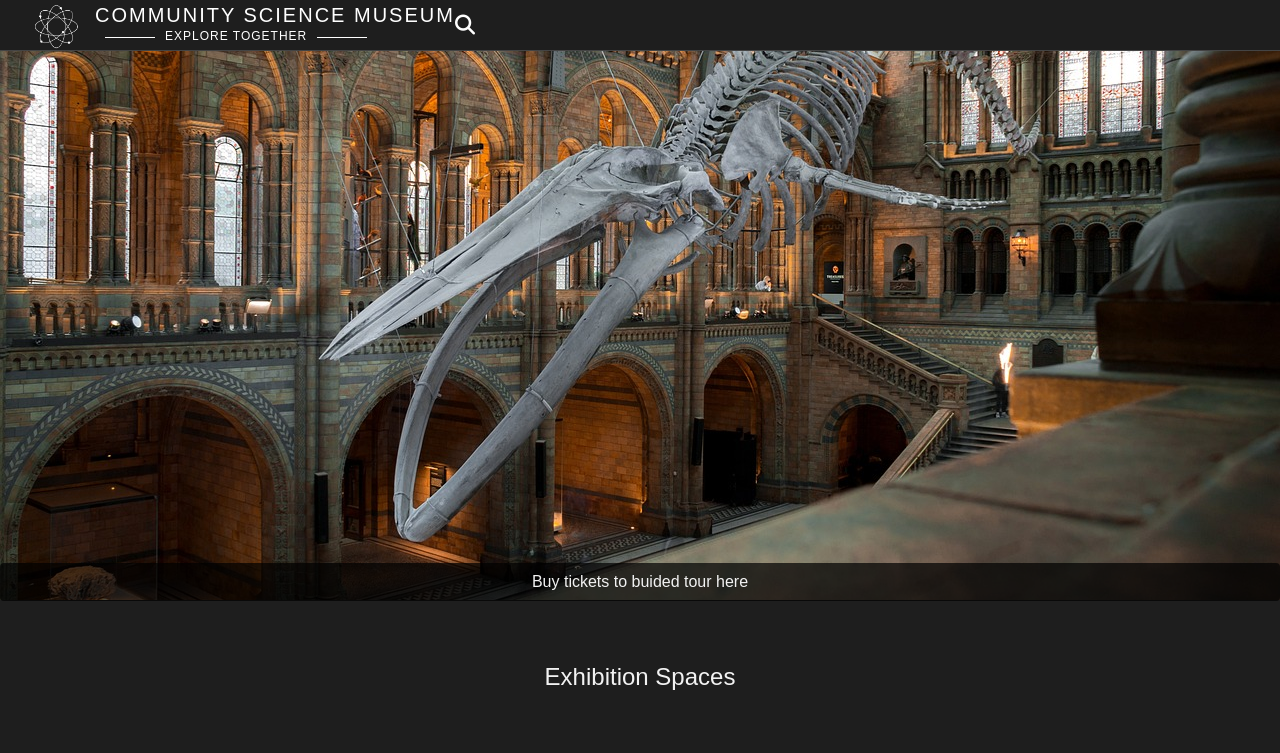
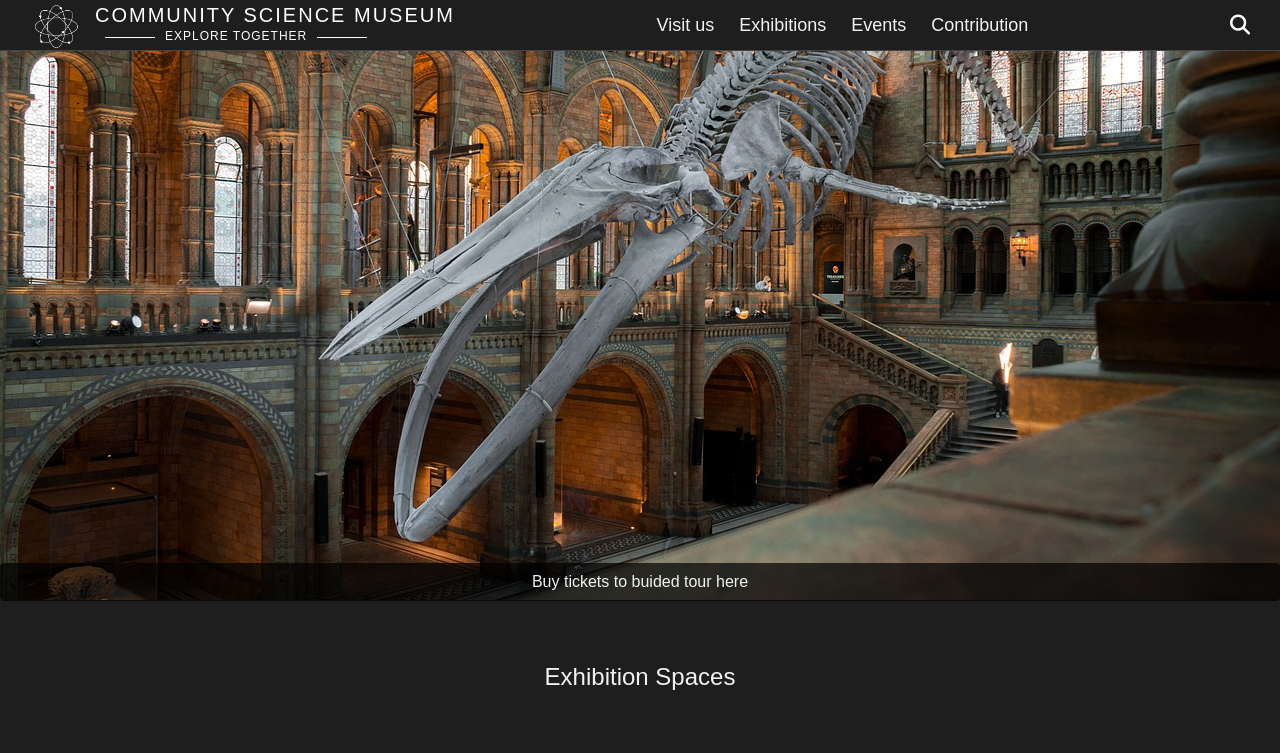
Before and after one commit to theresesvaerens/Semester-project-1, a plain HTML site: page index.html in a window 1280 px wide. Shown: the top 753 px of the page. Drawn offline with Linux system fonts and the light colour scheme; grey boxes are pictures that could not be loaded.

Commit message:
media queries navbar

```diff
--- a/css/_variables.css
+++ b/css/_variables.css
@@ -224,6 +224,27 @@ footer {
     cursor: pointer;
 }
 
+@media (min-width: 770px) {
+    .menu-container {
+        display: flex;
+        flex-direction: row;
+        justify-content: center;
+        align-items: center;
+        background-color: transparent;
+        position: static;
+        width: auto;
+        padding: 0;
+    }
+
+    .menu-list {
+        flex-direction: row;
+        gap: 25px;
+    }
+
+    .hamburger-icon {
+        display: none;
+    }
+}
 
 @media (max-width: 769px) {
     .menu-container {
```
